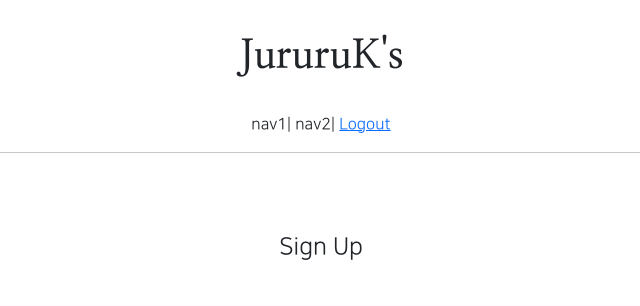
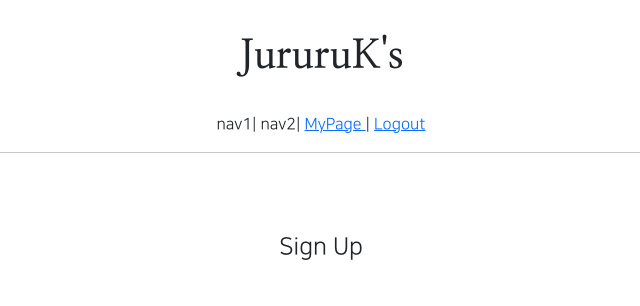
Before and after one commit to JururuK/practice, a Django app: page /myself/create/ in a window 1280 px wide. Shown: the top 306 px of the page, without its empty margins (319-959 px from the left). Run offline with Django 3.2, Linux system fonts and the light colour scheme; the visitor is signed in with stand-in values (Sample User, id 1); parts of the project's set-up code (start-up, migrations or seed data) failed here and were passed over; some libraries are stand-ins or nearby versions.

Commit message:
7.19 class commit 1. profile page

```diff
--- a/templates/header.html
+++ b/templates/header.html
@@ -18,6 +18,11 @@
         </span>
         {% else %}
         <span>
+            <a href="{% url 'myself:detail' pk=user.pk %}">
+                MyPage
+            </a>
+        </span>|
+        <span>
             <a href="{% url 'myself:logout' %}">
                 Logout
             </a>
```
